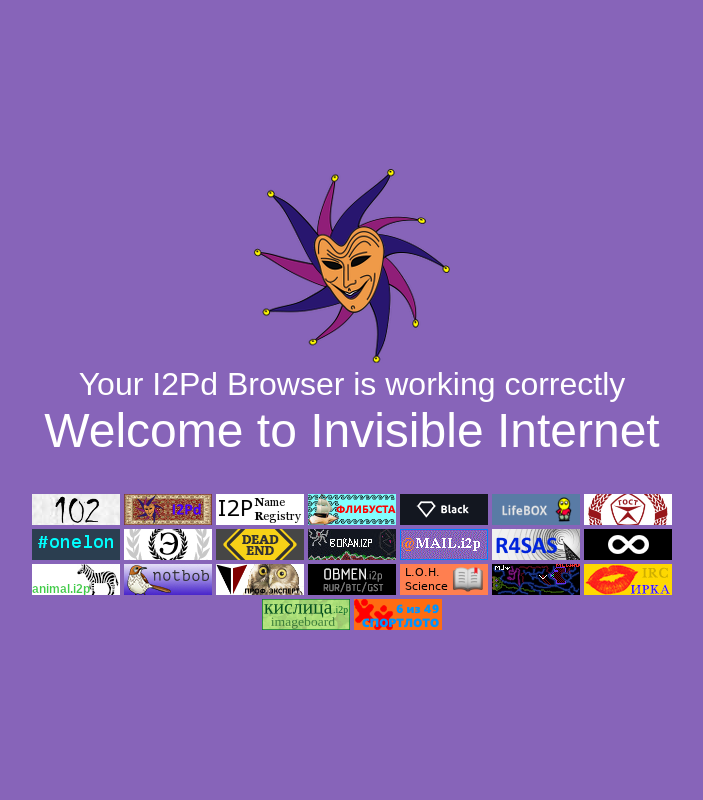
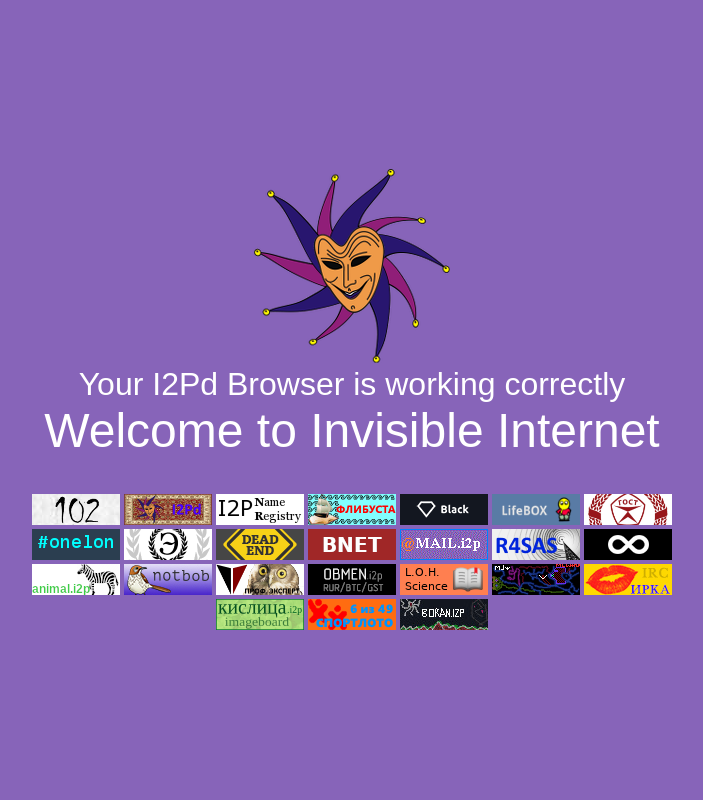
Before and after one commit to PurpleI2P/i2pd.i2p, a PHP site: page / in a window 1280 px wide. Shown: the whole page, without its empty margins (288-991 px from the left). Run offline with PHP 8.4, Linux system fonts and the light colour scheme.

Commit message:
bonobonet added

```diff
--- a/index.php
+++ b/index.php
@@ -28,7 +28,7 @@
 				<a href="http://onelon.i2p/" target="_blank" title="#onelon - анонимные блоги без цензуры"><img src="img/onelon.png" alt="onelon.i2p"></a>
 				<a href="http://wiki.ilita.i2p/" target="_blank" title="Элитарная энциклопедия русского сегмента I2P"><img src="img/wiki_banner.png" width="88px" height="31px" alt="wiki.ilita.i2p"></a>
 				<a href="http://dead.i2p/" target="_blank" title="Агрегатор новостей"><img src="img/dead.png" width="88px" height="31px" alt="dead.i2p"></a>
-				<a href="http://boran.i2p/" target="_blank" title="Почтовый сервис(клирнет/.i2p) и форум обо всём и не о чё"><img src="img/boran.jpg" width="88px" height="31px" alt="boran.i2p"></a>
+				<a href="http://http://t4cvvenniup6dcdlu2ehdycos5r3luccfemwd6hhvyqv5zd6obgq.b32.i2p/projects/bonobonet//" target="_blank" title="BonoboNet"><img src="img/bnet_ilita.png" width="88px" height="31px" alt="bonobonet.i2p"></a>
 				<a href="http://hq.postman.i2p/" target="_blank" title="Электронная почта"><img src="img/postman.gif" width="88px" height="31px" alt="hq.postman.i2p"></a>
 				<a href="http://r4sas.i2p/" target="_blank" title="Сервисы, работающие на I2Pd"><img src="img/r4sas.png" width="88px" height="31px" alt="r4sas.i2p"></a>
 				<a href="http://fsoc.i2p/" target="_blank" title="Социальная сеть FSOC"><img src="img/fsoc.png" width="88px" height="31px" alt="fsoc.i2p"></a>
@@ -43,6 +43,7 @@
 				<br>
 				<a href="http://kislitsa.i2p/" target="_blank" title="Имиджборда Кислица"><img src="img/kislitsa.png" alt="kislitsa.i2p"></a>
 				<a href="http://sportloto.i2p/" target="_blank" title="Для жалоб"><img src="img/sportloto.png" alt="sportloto.i2p"></a>
+				<a href="http://boran.i2p/" target="_blank" title="Почтовый сервис(клирнет/.i2p) и форум обо всём и не о чё"><img src="img/boran.jpg" width="88px" height="31px" alt="boran.i2p"></a>
 				<!-- <?php  // disabled
 					$f=fopen("stat.dat","a+");
 					flock($f,LOCK_EX);
```
